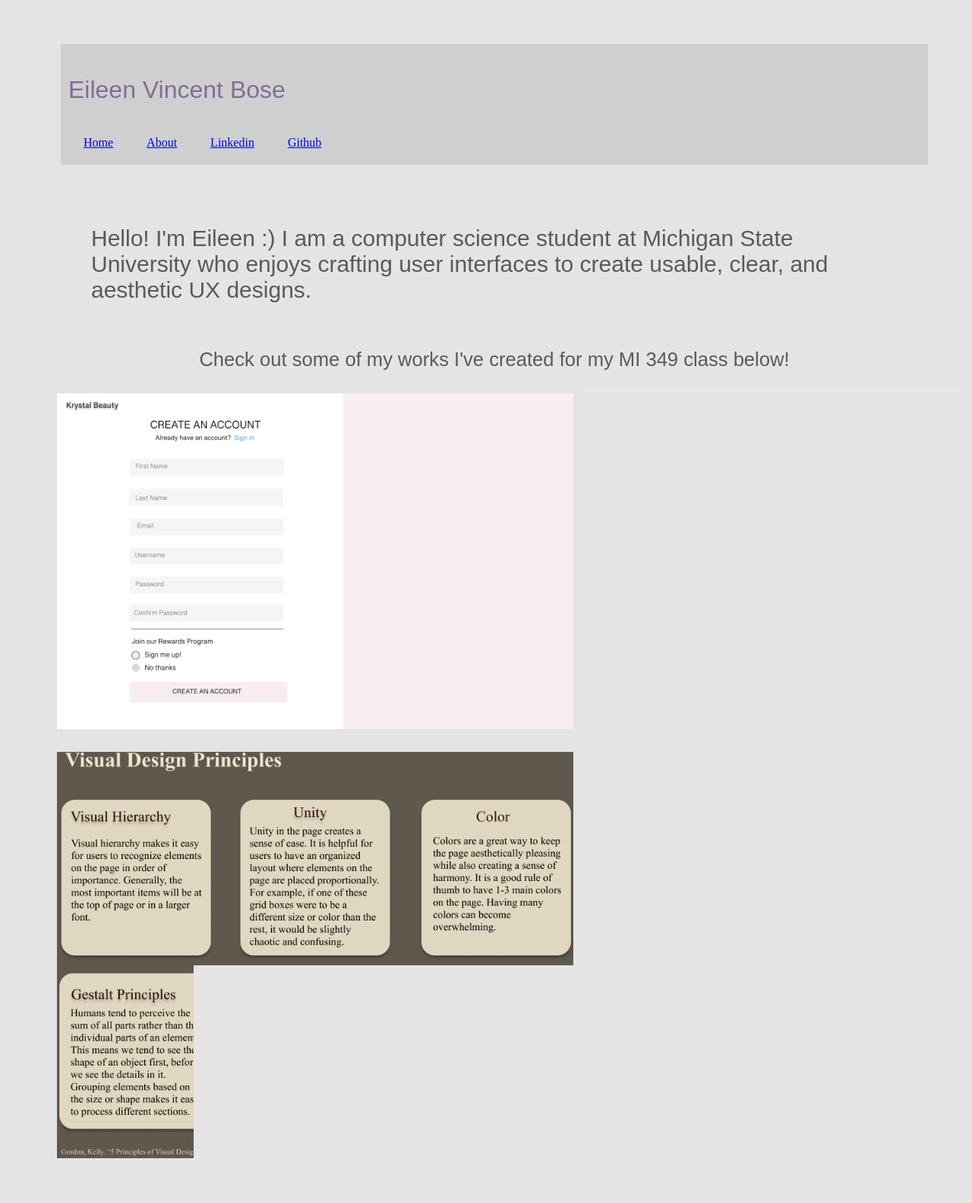
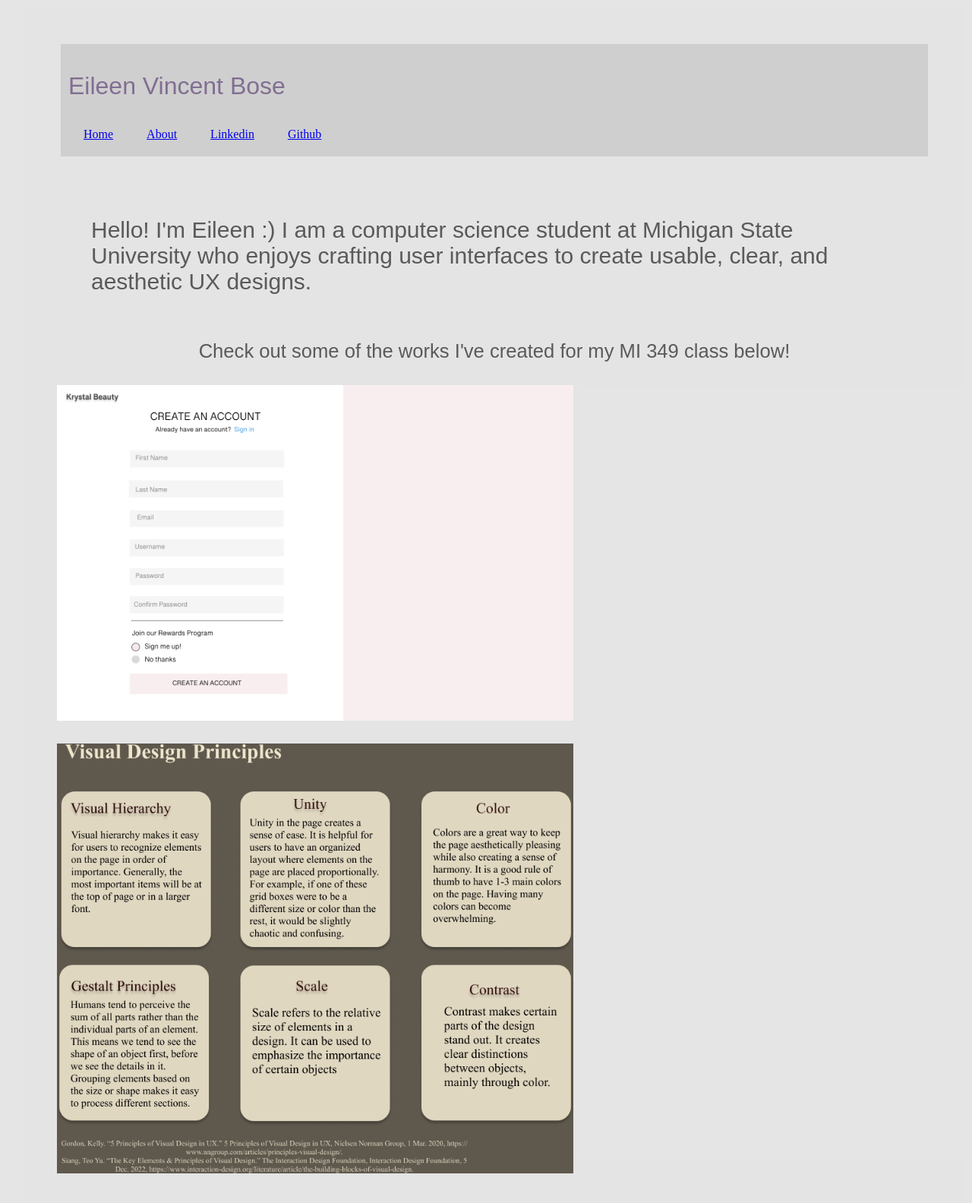
Before and after one commit to eileenkrystal/mi349_finall, a plain HTML site: page index.html in a window 1280 px wide. Shown: the whole page at 76% size. Drawn offline with Linux system fonts and the light colour scheme.

Commit message:
final project submission

```diff
--- a/index.html
+++ b/index.html
@@ -9,10 +9,9 @@
 </head>
 <body>
 
-    <section id="sticky">
         <article>
             <h1>Eileen Vincent Bose</h1>
-            <div class="container">
+            <div class="nav">
                 <nav>
                    <ul class ="nav">
                       <li><a href="index.html">Home</a></li>
@@ -25,13 +24,12 @@
              </div>
         </article>
 
-    </section>
 
      <h2>Hello! I'm Eileen :) I am a computer science student at Michigan State University who enjoys crafting user interfaces to create usable, clear, and aesthetic UX designs.</h2>
 
-     <p>Check out some of my works I've created for my MI 349 class below!</p>
-     <p><img src="sign up form.png" alt="A sign up form that I created in my class using Figma"></p>
-     <p><img src="Visual Design Principles.png" alt="Visual Design Principles that I made using Figma."></p>
+     <p>Check out some of the works I've created for my MI 349 class below!</p>
+     <p><img src="signform.png" alt="A sign up form that I created in my class using Figma"></p>
+     <p><img src="vsdp.png" alt="Visual Design Principles that I made using Figma."></p>
 
 </body>
 </html>
--- a/style.css
+++ b/style.css
@@ -99,8 +99,3 @@ img {
     display: flex;
     margin-top: 30px;
 }
-
-font: 1em sans-serif;
-color: rgb(90, 90, 90);
-font-size: 25px;
-flex-wrap: wrap;
```
Also changed, not shown: about.html (+2 -2 lines), signform.png (renamed from sign up form.png), vsdp.png (renamed from Visual Design Principles.png).
